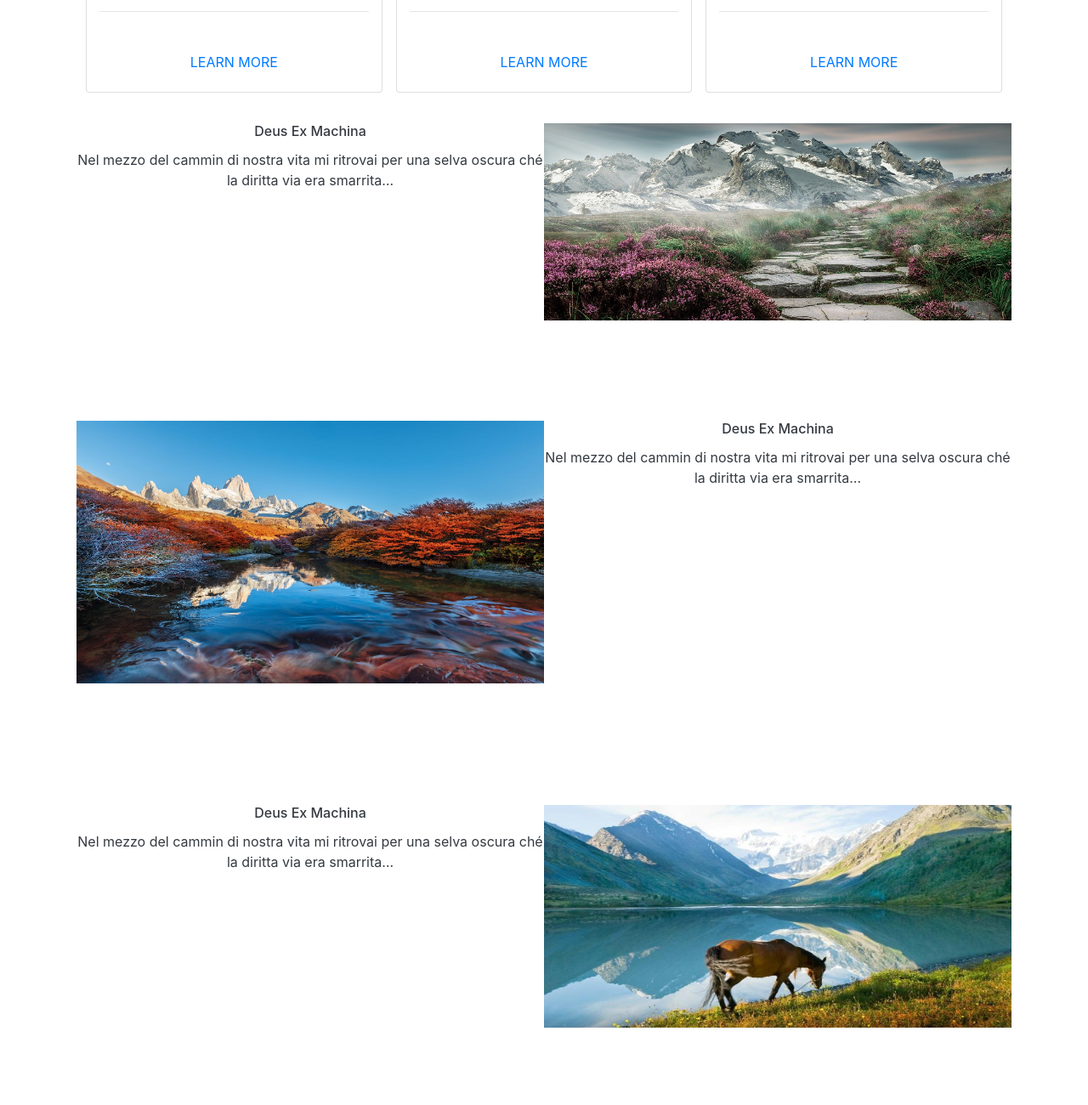
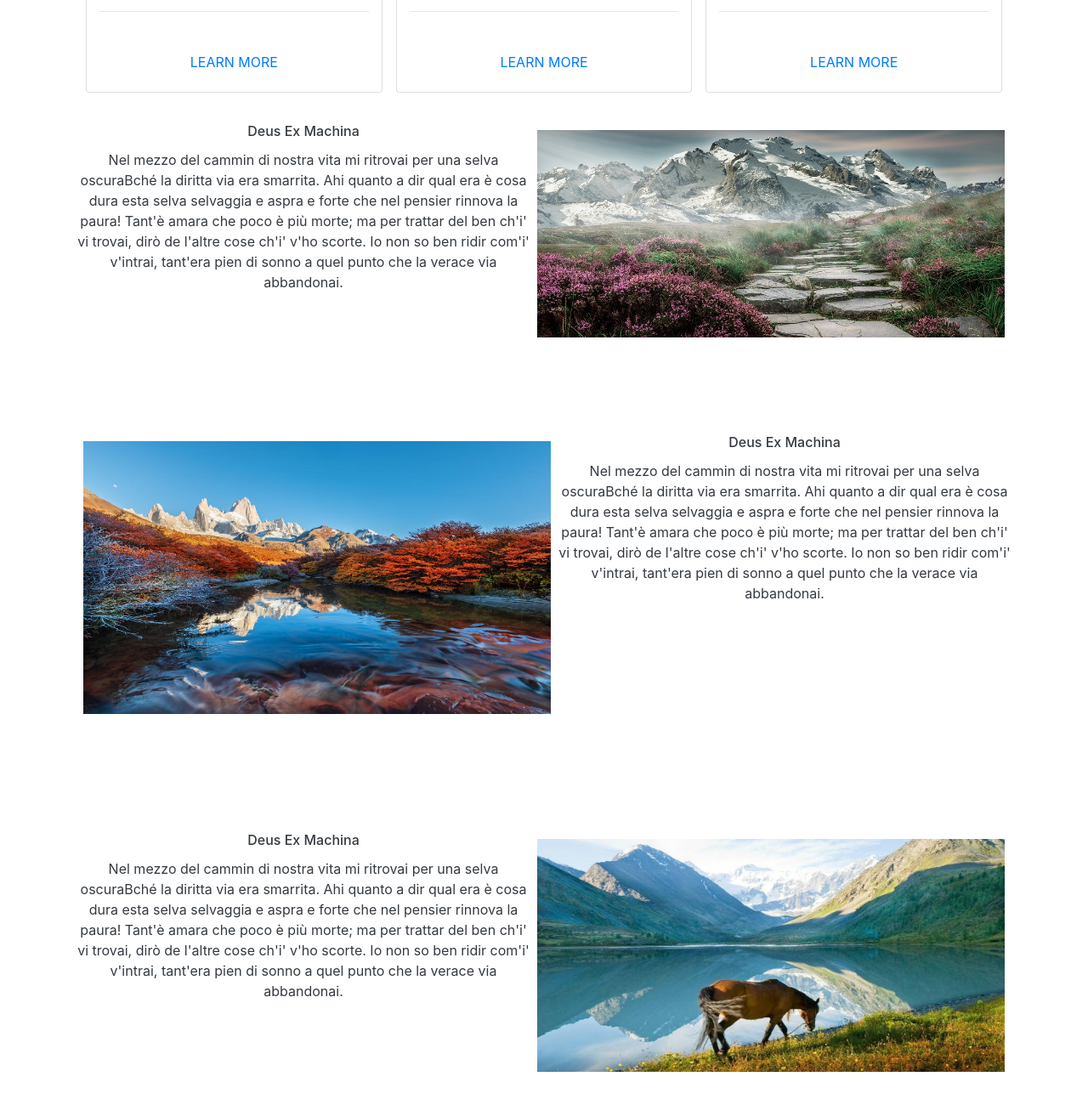
Before and after one commit to HendrikCromboom/bs-carousel, a plain HTML site: page index.html in a window 1280 px wide. Shown: the part 1299-2599 px from the top of the page at 85% size. Drawn offline with nearby package versions, Linux system fonts and the light colour scheme.

Commit message:
added more text

```diff
--- a/index.html
+++ b/index.html
@@ -110,19 +110,19 @@
 <div class="container">
     <div class="row">
         <div class="card-body center-block">
-            <img src="i1.jpg" class="float-right d-block h-75 w-50">
+            <img src="i1.jpg" class="float-right d-block h-75 w-50 m-2">
             <h6 class="card-title text-center text-dark">Deus Ex Machina</h6>
-            <p class="card-text text-center text-dark">Nel mezzo del cammin di nostra vita mi ritrovai per una selva oscura  ché la diritta via era smarrita…</p>
+            <p class="card-text text-center text-dark">Nel mezzo del cammin di nostra vita mi ritrovai per una selva oscuraBché la diritta via era smarrita. Ahi quanto a dir qual era è cosa dura esta selva selvaggia e aspra e forte che nel pensier rinnova la paura!  Tant'è amara che poco è più morte; ma per trattar del ben ch'i' vi trovai, dirò de l'altre cose ch'i' v'ho scorte. Io non so ben ridir com'i' v'intrai, tant'era pien di sonno a quel punto che la verace via abbandonai.</p>
         </div>
         <div class="card-body center-block">
-            <img src="i2.jpg" class="float-left d-block h-75 w-50">
+            <img src="i2.jpg" class="float-left d-block h-75 w-50 m-2">
             <h6 class="card-title text-center text-dark">Deus Ex Machina</h6>
-            <p class="card-text text-center text-dark">Nel mezzo del cammin di nostra vita mi ritrovai per una selva oscura  ché la diritta via era smarrita…</p>
+            <p class="card-text text-center text-dark">Nel mezzo del cammin di nostra vita mi ritrovai per una selva oscuraBché la diritta via era smarrita. Ahi quanto a dir qual era è cosa dura esta selva selvaggia e aspra e forte che nel pensier rinnova la paura!  Tant'è amara che poco è più morte; ma per trattar del ben ch'i' vi trovai, dirò de l'altre cose ch'i' v'ho scorte. Io non so ben ridir com'i' v'intrai, tant'era pien di sonno a quel punto che la verace via abbandonai.</p>
         </div>
         <div class="card-body center-block">
-            <img src="i3.jpg" class="float-right d-block h-75 w-50">
+            <img src="i3.jpg" class="float-right d-block h-75 w-50 m-2">
             <h6 class="card-title text-center text-dark">Deus Ex Machina</h6>
-            <p class="card-text text-center text-dark">Nel mezzo del cammin di nostra vita mi ritrovai per una selva oscura  ché la diritta via era smarrita…</p>
+            <p class="card-text text-center text-dark">Nel mezzo del cammin di nostra vita mi ritrovai per una selva oscuraBché la diritta via era smarrita. Ahi quanto a dir qual era è cosa dura esta selva selvaggia e aspra e forte che nel pensier rinnova la paura!  Tant'è amara che poco è più morte; ma per trattar del ben ch'i' vi trovai, dirò de l'altre cose ch'i' v'ho scorte. Io non so ben ridir com'i' v'intrai, tant'era pien di sonno a quel punto che la verace via abbandonai.</p>
         </div>
 
     </div>
```
